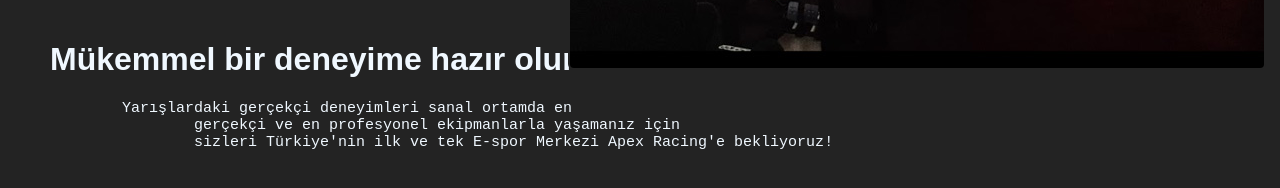
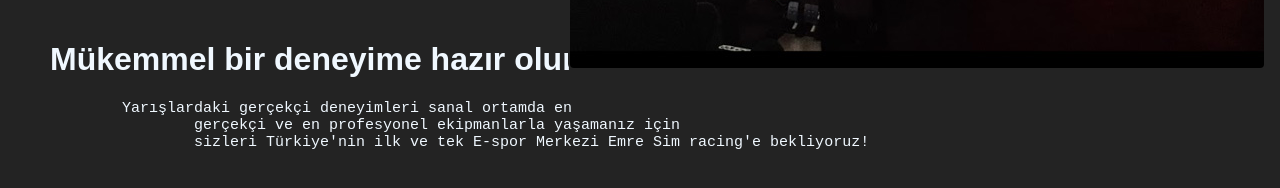
Before and after one commit to VitoScalletta/simracing, a plain HTML site: page insidercss1/pages/index.html in a window 1280 px wide. Shown: the part 2398-2586 px from the top of the page. Drawn offline with Linux system fonts and the light colour scheme.

Commit message:
Update index.html

```diff
--- a/insidercss1/pages/index.html
+++ b/insidercss1/pages/index.html
@@ -37,7 +37,7 @@
             <h1>Mükemmel bir deneyime hazır olun! </h1>
             <pre>        Yarışlardaki gerçekçi deneyimleri sanal ortamda en
                 gerçekçi ve en profesyonel ekipmanlarla yaşamanız için
-                sizleri Türkiye'nin ilk ve tek E-spor Merkezi Apex Racing'e bekliyoruz! </pre>
+                sizleri Türkiye'nin ilk ve tek E-spor Merkezi Emre Sim racing'e bekliyoruz! </pre>
 
         </div>
         </div>
```
